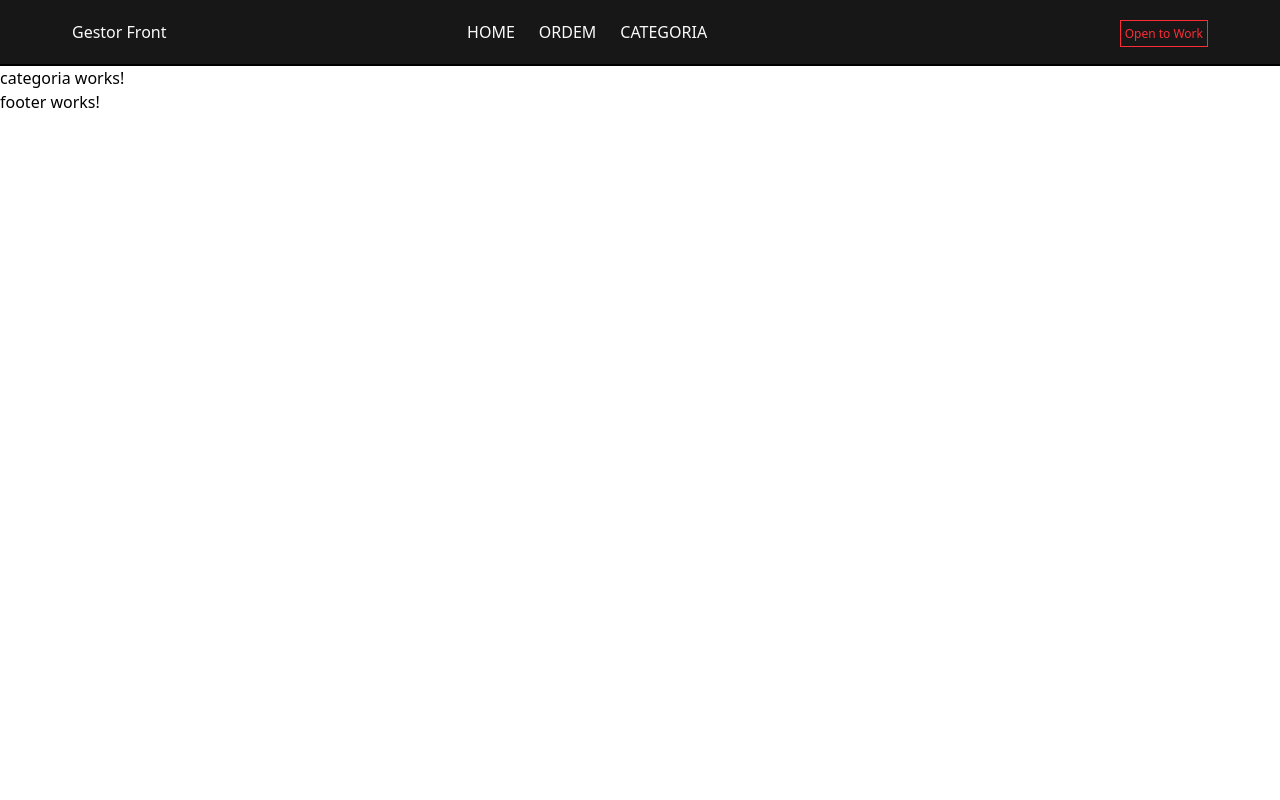
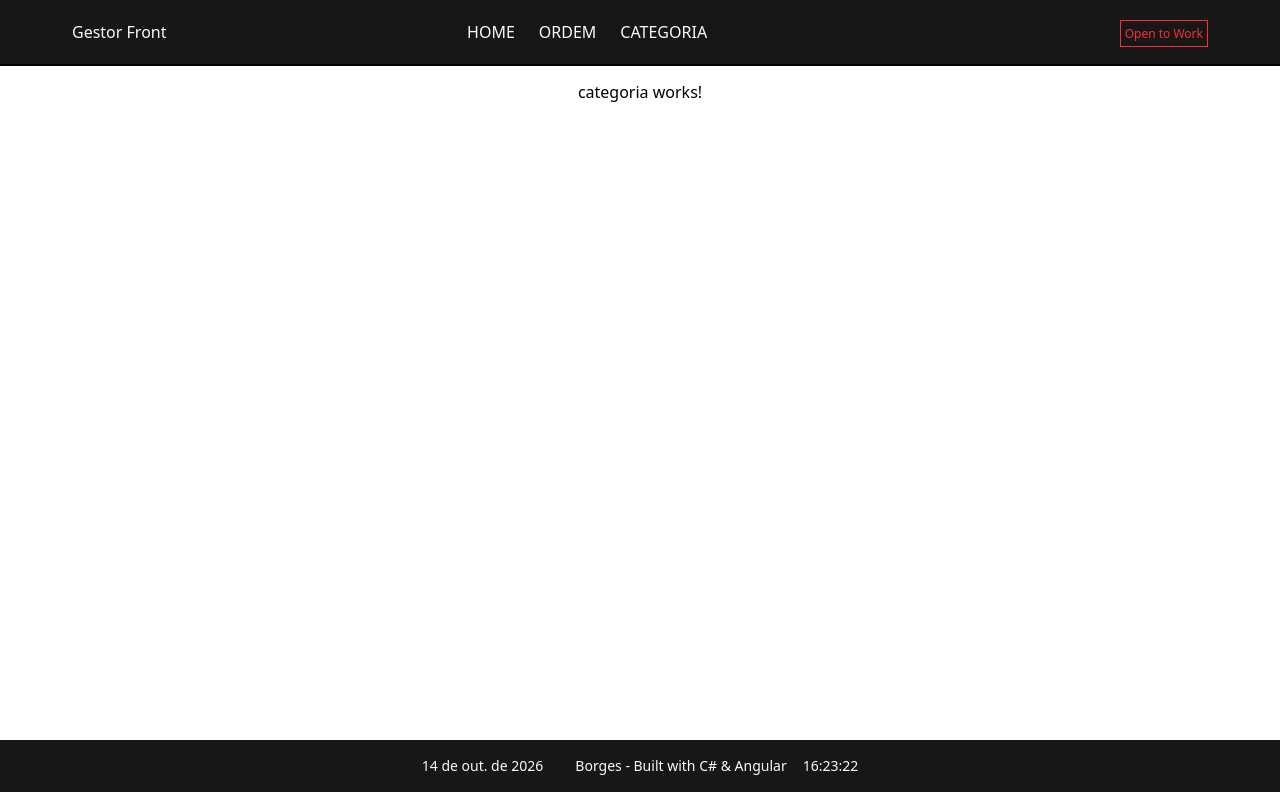
Before and after one commit to Paulo-Borges/gestorFront, an Angular app: page /categoria in a window 1280 px wide. Built offline with nearby package versions, Linux system fonts and the light colour scheme.

Commit message:
feat: Estilizando o Footer

```diff
--- a/src/components/footer/footer.html
+++ b/src/components/footer/footer.html
@@ -1 +1,10 @@
-<p>footer works!</p>
+<footer
+  class="flex justify-center text-sm p-4 bg-neutral-900 text-neutral-50 fixed bottom-2 w-full"
+>
+  <p class="flex flex-wrap justify-center items-center gap-2 sm:gap-4 text-center">
+    {{ formatDate('America/Sao_Paulo') }}
+    <i class="bi bi-c-circle text-[9px]"></i>
+    <span>Borges - Built with C# & Angular</span>
+    {{ formatTime('America/Sao_Paulo') }}
+  </p>
+</footer>
--- a/src/components/footer/footer.ts
+++ b/src/components/footer/footer.ts
@@ -1,4 +1,4 @@
-import { Component } from '@angular/core';
+import { Component, signal } from '@angular/core';
 
 @Component({
   selector: 'app-footer',
@@ -6,4 +6,36 @@ import { Component } from '@angular/core';
   templateUrl: './footer.html',
   styleUrl: './footer.css',
 })
-export class Footer {}
+export class Footer {
+  currentTime = signal(new Date()); // iniciando a variavel com um signal, pra mudança de estados
+
+  internalId: any;
+
+  ngOnInit(): void {
+    this.internalId = setInterval(() => {
+      this.currentTime.set(new Date());
+    }, 1000);
+  }
+
+  ngOnDestroy(): void {
+    clearInterval(this.internalId);
+  }
+
+  formatTime(zone: string) {
+    return this.currentTime().toLocaleTimeString('pt-BR', {
+      timeZone: zone,
+      hour: '2-digit',
+      minute: '2-digit',
+      second: '2-digit',
+    });
+  }
+
+  formatDate(zone: string) {
+    return this.currentTime().toLocaleDateString('pt-BR', {
+      timeZone: zone,
+      year: 'numeric',
+      month: 'short',
+      day: 'numeric',
+    });
+  }
+}
--- a/src/components/header/header.html
+++ b/src/components/header/header.html
@@ -1,4 +1,4 @@
-<header class="bg-neutral-900">
+<header class="bg-neutral-900 fixed w-full z-50">
   <nav
     class="flex flex-col sm:flex-row justify-between items-center gap-4 sm:gap-0 px-6 sm:px-10 lg:px-18 py-4 sm:py-5 border-b-2 cursor-pointer"
   >
--- a/src/pages/categoria/categoria.html
+++ b/src/pages/categoria/categoria.html
@@ -1 +1 @@
-<p>categoria works!</p>
+<p class="text-center pt-20">categoria works!</p>
--- a/src/pages/home/home.html
+++ b/src/pages/home/home.html
@@ -1 +1 @@
-<p>home works!</p>
+<p class="text-center pt-20">home works!</p>
--- a/src/pages/ordem/ordem.html
+++ b/src/pages/ordem/ordem.html
@@ -1 +1 @@
-<p>ordem works!</p>
+<p class="text-center pt-20">ordem works!</p>
```
